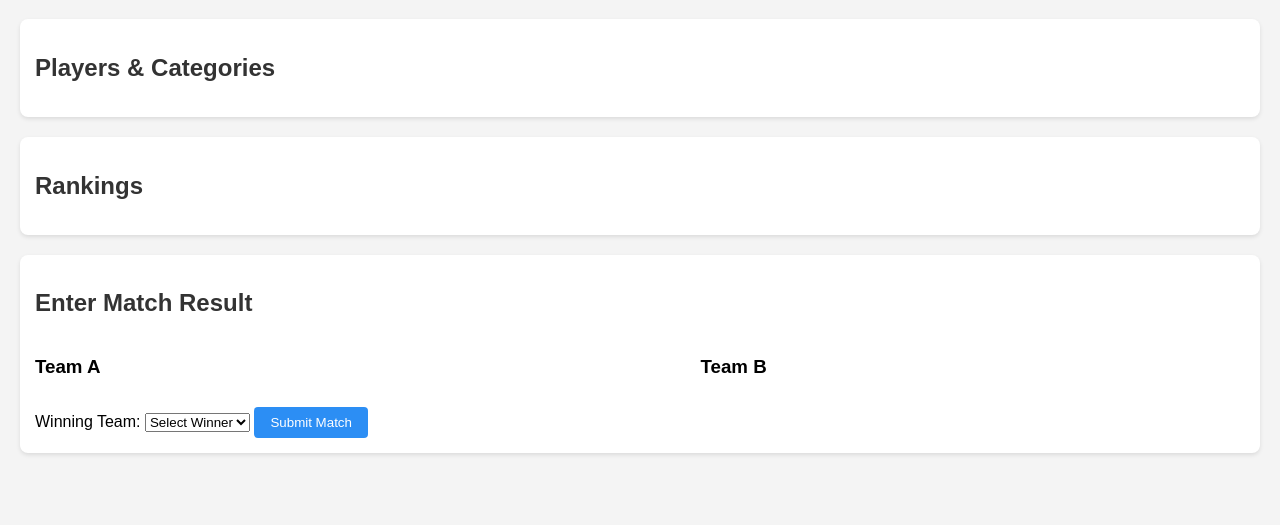
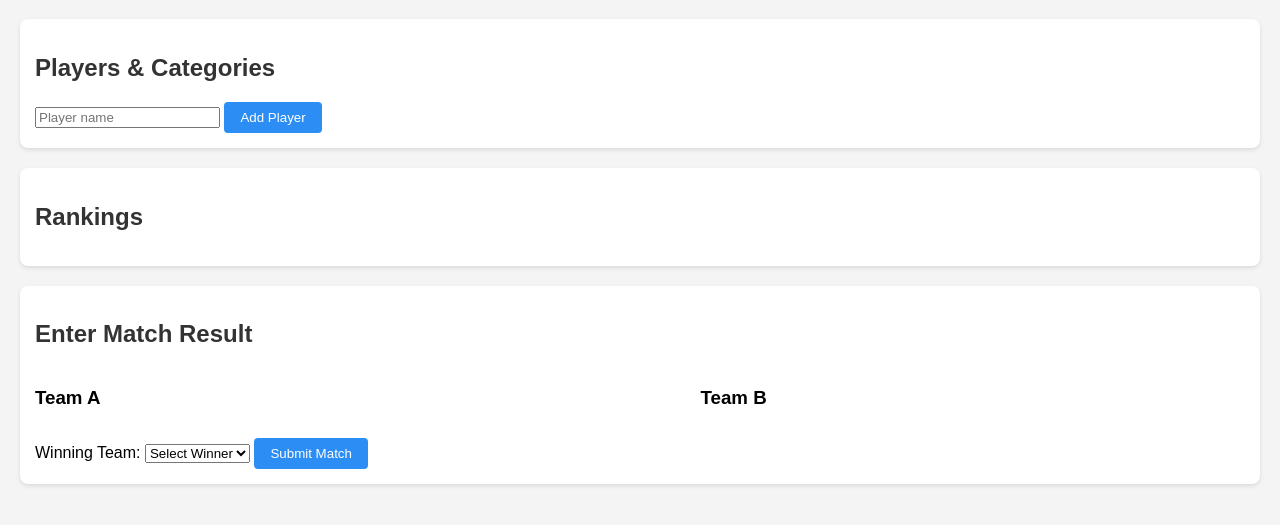
Before and after one commit to Fede-U/FutbolMartes, a plain HTML site: page index.html in a window 1280 px wide. Shown: the part 61-586 px from the top of the page. Drawn offline with Linux system fonts and the light colour scheme.

Commit message:
Update index.html
Added Player Form

```diff
--- a/index.html
+++ b/index.html
@@ -8,9 +8,17 @@
 <body>
   <h1>5v5 Soccer Tracker</h1>
 
+
+  <!-- Add this inside the #player-list section, before #players-container -->
+
+
   <!-- Player List & Categories -->
   <section id="player-list">
     <h2>Players & Categories</h2>
+      <form id="addPlayerForm">
+        <input type="text" id="newPlayerName" placeholder="Player name" required>
+        <button type="submit">Add Player</button>
+      </form>
     <div id="players-container"></div>
   </section>
 
```
